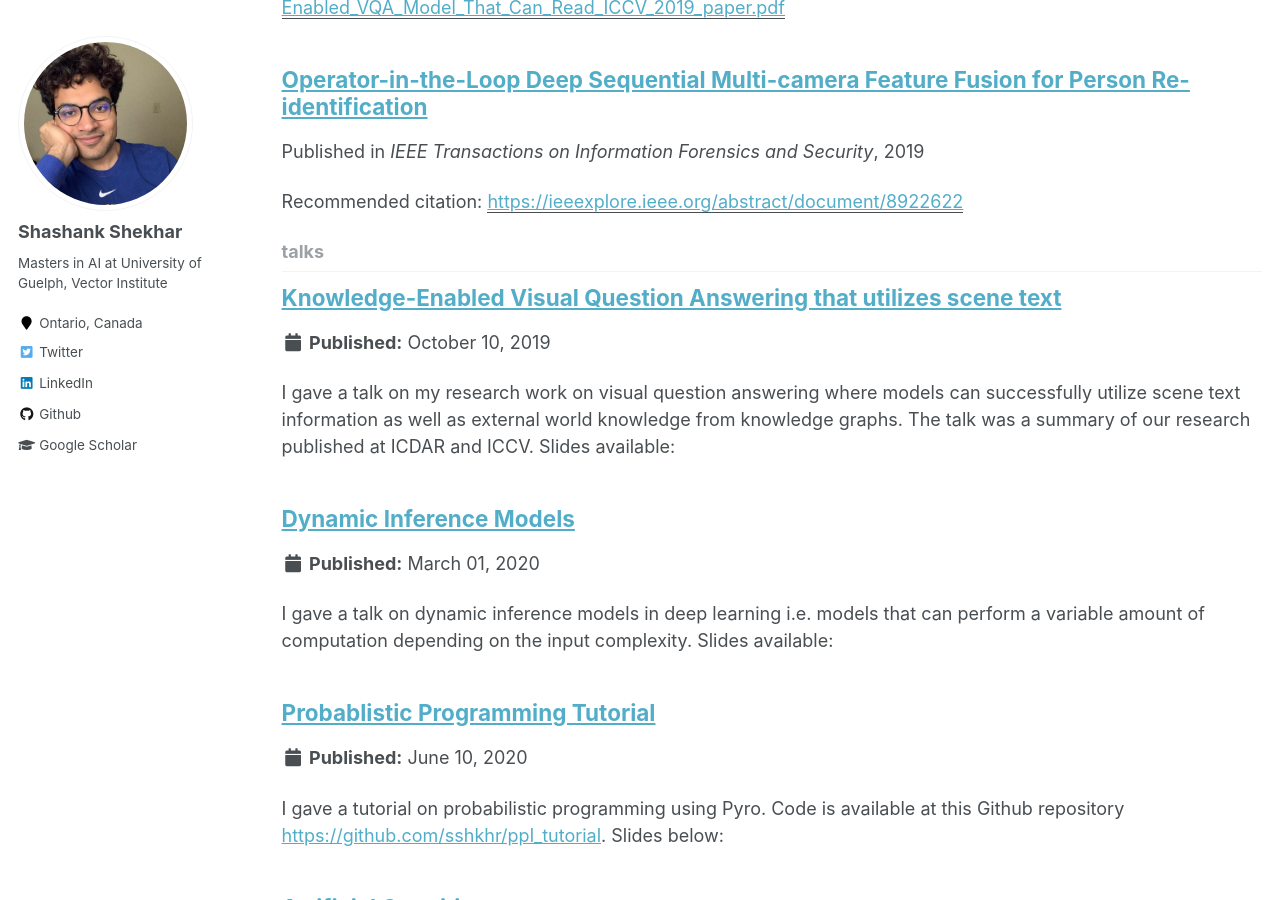
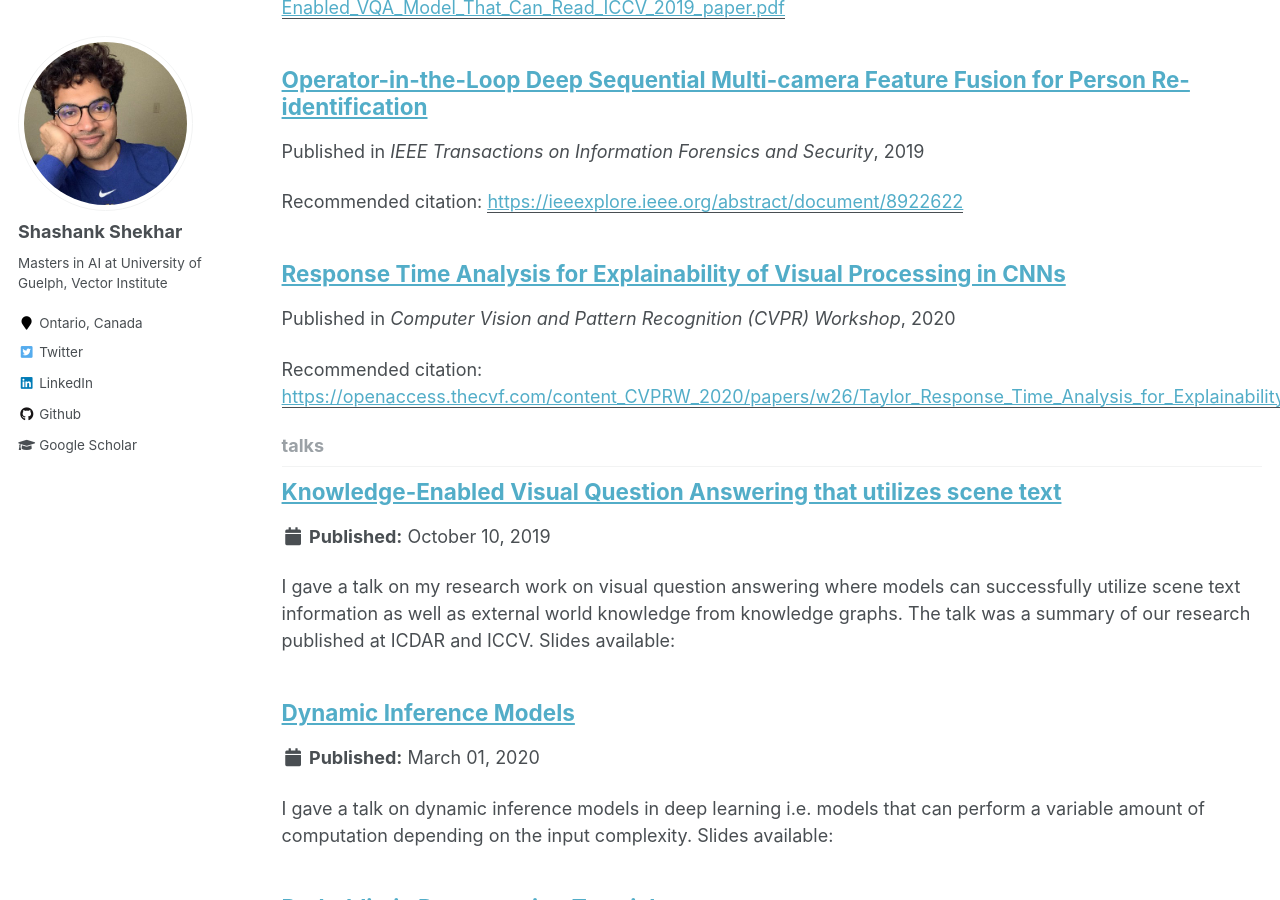
Before and after one commit to sshkhr/sshkhr.github.io, a Jekyll site: the page built from _pages/collection-archive.html, in a window 1280 px wide and 900 px high, scrolled down 872 px. Built offline with Jekyll 4.4.1, drawn with Linux system fonts in a browser that asks for light colours.

Commit message:
fixed paper screencaps and added cvprw paper

```diff
--- /dev/null
+++ b/_publications/2020-06-14-cvprw-rt-05.md
@@ -0,0 +1,18 @@
+---
+title: "Response Time Analysis for Explainability of Visual Processing in CNNs"
+collection: publications
+permalink: /publication/2020-06-14-cvprw-rt-05
+excerpt: ''
+date: 2020-06-14
+venue: 'Computer Vision and Pattern Recognition (CVPR) Workshop'
+paperurl: 'https://openaccess.thecvf.com/content_CVPRW_2020/papers/w26/Taylor_Response_Time_Analysis_for_Explainability_of_Visual_Processing_in_CNNs_CVPRW_2020_paper.pdf'
+citation: ''
+authors: 'Eric Taylor, Shashank Shekhar, Graham W Taylor'
+image: 'images/rt-cc.png'
+video: 'https://www.youtube.com/watch?v=iJ9GAjerMcI&list=PLw-QBnA20Z6_Db2I3bJNpnkaThFJnELWB&ab_channel=mindsvsmachines'
+
+---
+
+[Download paper here](http://openaccess.thecvf.com/content_ICCV_2019/papers/Singh_From_Strings_to_Things_Knowledge-Enabled_VQA_Model_That_Can_Read_ICCV_2019_paper.pdf)
+
+Recommended citation:
```
Also changed, not shown: _pages/publications.md (+1 -1 lines), images/rt-cc.png (added).
